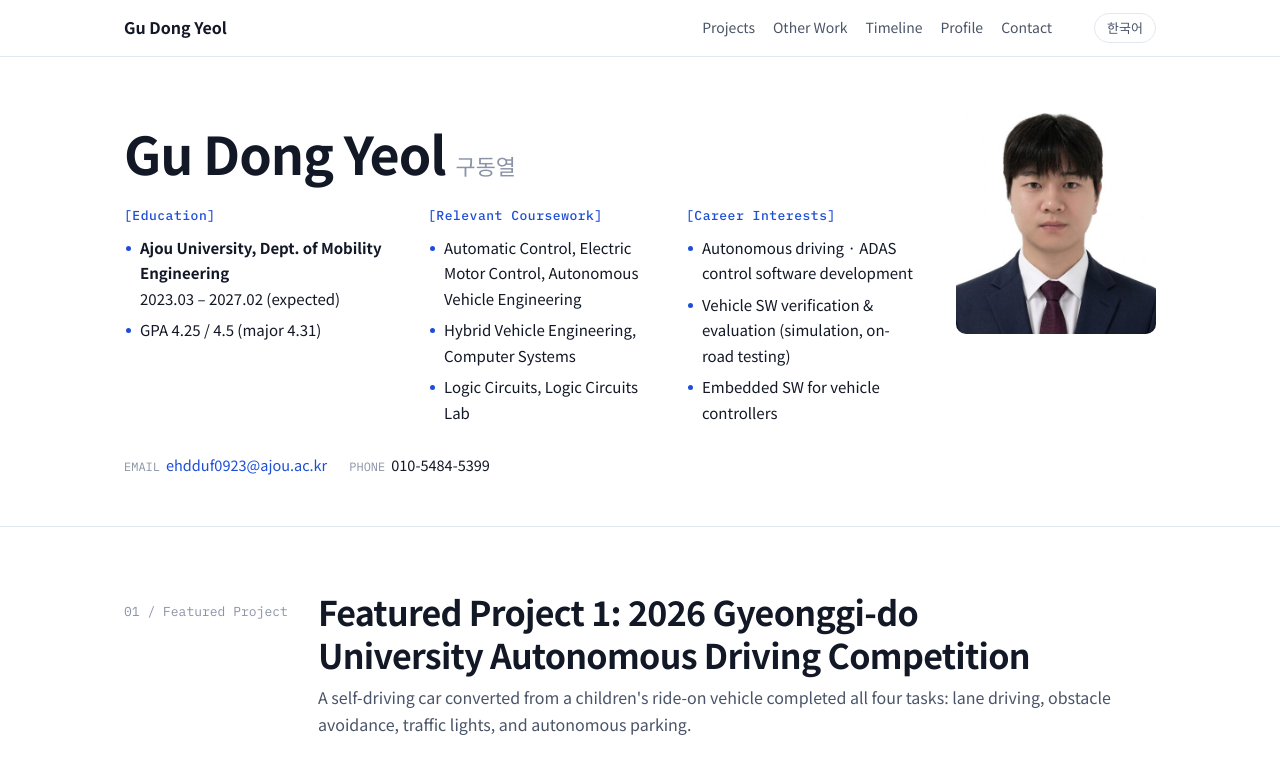
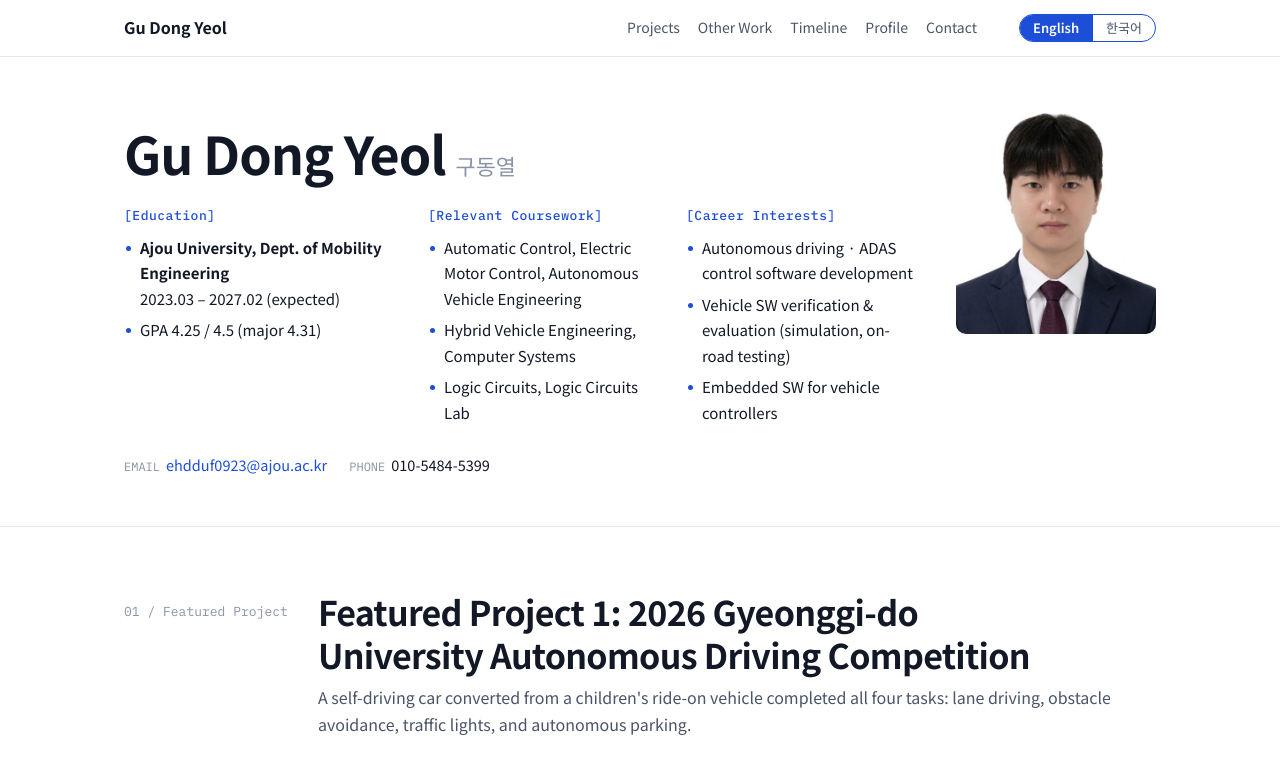
Before and after one commit to nineasten/nineasten.github.io, a plain HTML site: page index.html in a window 1280 px wide. Shown: the top 763 px of the page. Drawn offline with Linux system fonts and the light colour scheme; a web font is replaced by a local one.

Commit message:
Language toggle: side-by-side EN/KO segmented control

```diff
--- a/index.html
+++ b/index.html
@@ -175,13 +175,16 @@ table.t td.o{grid-column:2;text-align:left;white-space:normal;padding-top:0;marg
 table.t td.o:empty{display:none}
 @media (max-width:560px){table.t tr{grid-template-columns:1fr}table.t td.o{grid-column:1}table.t td.d{width:auto;padding-bottom:0}}
 
-.nav .lang{margin-left:18px;font-size:13px;border:1px solid var(--line);border-radius:99px;padding:3px 12px;color:var(--sub);white-space:nowrap}
-.nav .lang:hover{border-color:var(--acc);color:var(--acc);text-decoration:none}
+.nav .lang{display:inline-flex;margin-left:18px;font-size:13px;border:1px solid var(--acc);border-radius:99px;overflow:hidden;white-space:nowrap}
+.nav .lang a,.nav .lang span{padding:3px 13px;color:var(--sub);line-height:1.6}
+.nav .lang a:hover{background:var(--acc-soft);color:var(--acc);text-decoration:none}
+.nav .lang span[aria-current]{background:var(--acc);color:#fff;font-weight:600}
+.nav .lang a+span,.nav .lang span+a{border-left:1px solid var(--acc)}
 @media (max-width:760px){.nav .lang{margin-left:auto}}
 </style></head>
 <body>
 <header class="nav"><div class="wrap"><b>Gu Dong Yeol</b><nav aria-label="Sections">
-<a href="#project">Projects</a><a href="#more">Other Work</a><a href="#timeline">Timeline</a><a href="#profile">Profile</a><a href="#contact">Contact</a></nav><a class="lang" href="ko.html" hreflang="ko" lang="ko" aria-label="한국어로 보기">한국어</a></div></header>
+<a href="#project">Projects</a><a href="#more">Other Work</a><a href="#timeline">Timeline</a><a href="#profile">Profile</a><a href="#contact">Contact</a></nav><div class="lang" role="group" aria-label="Language"><span lang="en" aria-current="true">English</span><a href="ko.html" hreflang="ko" lang="ko" aria-label="한국어로 보기">한국어</a></div></div></header>
 
 <main>
 <section class="hero"><div class="wrap"><div class="g"><div>
```
Also changed, not shown: ko.html (+6 -3 lines).
